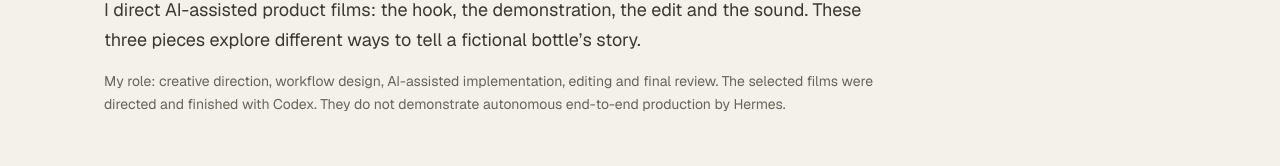
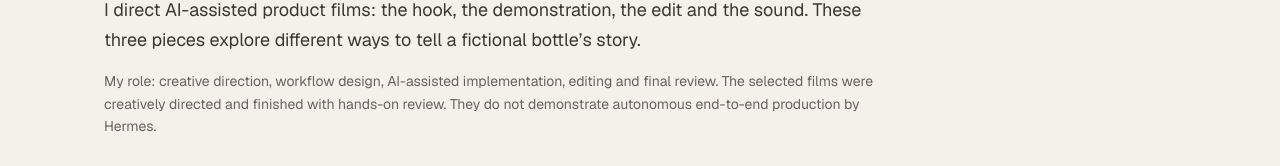
Before and after one commit to ahk1542001-wq/victor-ai-automation-portfolio, a Next.js app: page /work/v-vic in a window 1280 px wide. Shown: the part 408-574 px from the top of the page. Built offline with nearby package versions, Linux system fonts and the light colour scheme.

Commit message:
docs: present v-vic through owner direction and Hermes roles

```diff
--- a/src/app/work/v-vic/page.tsx
+++ b/src/app/work/v-vic/page.tsx
@@ -26,7 +26,7 @@ export default function VvicCaseStudy() {
           <p className="eyebrow">Personal concept work · Creative direction + agent workflows</p>
           <h1 className="mt-4 font-serif text-[clamp(38px,6vw,72px)] leading-[1.02] tracking-[-0.03em]">v-vic: from product idea<br />to a finished film.</h1>
           <p className="mt-6 max-w-[65ch] text-lg leading-relaxed text-ink-soft">I direct AI-assisted product films: the hook, the demonstration, the edit and the sound. These three pieces explore different ways to tell a fictional bottle’s story.</p>
-          <p className="mt-4 text-sm leading-relaxed text-muted">My role: creative direction, workflow design, AI-assisted implementation, editing and final review. The selected films were directed and finished with Codex. They do not demonstrate autonomous end-to-end production by Hermes.</p>
+          <p className="mt-4 text-sm leading-relaxed text-muted">My role: creative direction, workflow design, AI-assisted implementation, editing and final review. The selected films were creatively directed and finished with hands-on review. They do not demonstrate autonomous end-to-end production by Hermes.</p>
         </header>
         <section aria-labelledby="vvic-films-heading">
           <h2 id="vvic-films-heading" className="mb-6 font-serif text-3xl">Watch the three treatments</h2>
--- a/src/components/VvicShowcase.tsx
+++ b/src/components/VvicShowcase.tsx
@@ -9,7 +9,7 @@ export function VvicShowcase() {
         <p className="eyebrow">v-vic · AI product-ad concepts</p>
         <div className="mb-9 mt-4 flex flex-wrap items-end justify-between gap-6">
           <h2 id="product-ads-heading" className="max-w-[16ch] font-serif text-[clamp(32px,5vw,56px)] leading-[1.04] tracking-[-0.025em]">One product.<br />Three ways to tell it.</h2>
-          <p className="max-w-[48ch] text-[15px] leading-relaxed text-ink-soft">Product storytelling, a UGC-style demonstration and a motion-led concept. I directed these AI-assisted films and finalized the edits with Codex.</p>
+          <p className="max-w-[48ch] text-[15px] leading-relaxed text-ink-soft">Product storytelling, a UGC-style demonstration and a motion-led concept. I directed these AI-assisted films from the concept to the final edit.</p>
         </div>
         <VvicGallery />
         <p className="mt-7 max-w-[80ch] text-sm leading-relaxed text-muted">Fictional products and an AI-generated presenter, created as personal concept work. No client endorsement, real customer testimonial or campaign results are claimed. v-vic is a separate Hermes commercial workflow from VIC’s Burmese explainers.</p>
```
Also changed, not shown: 3 other files (tests, documents, lock files or other folders).
